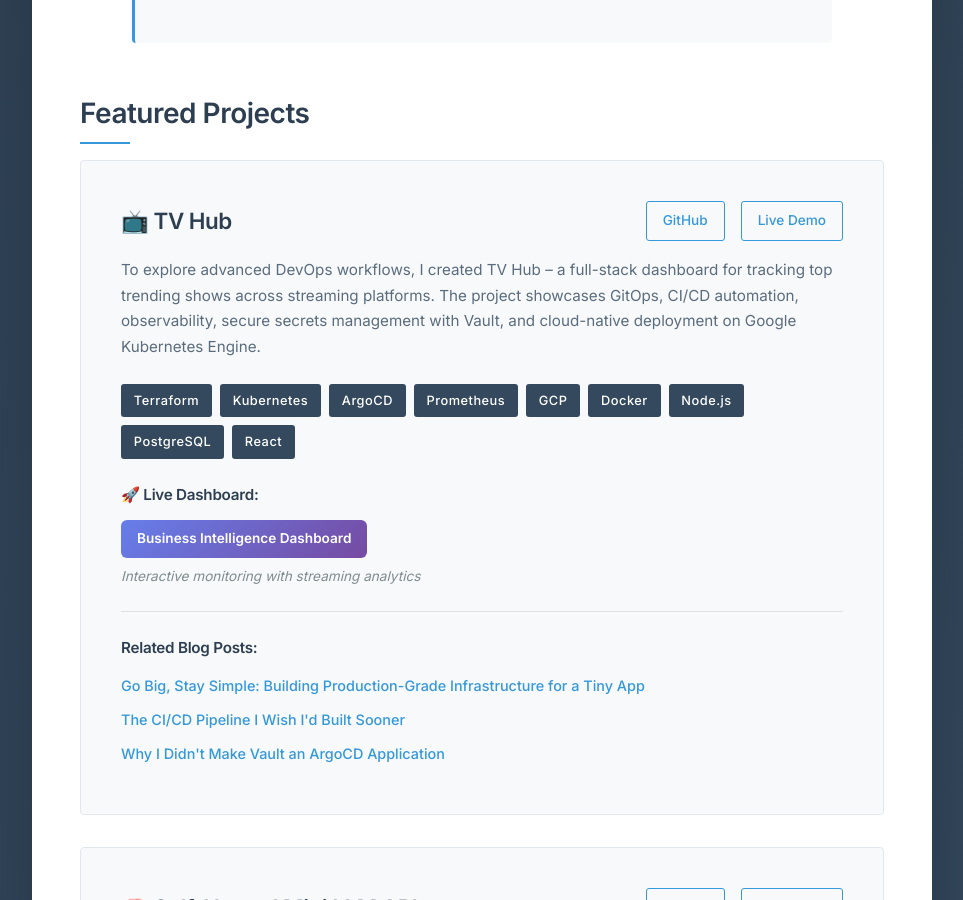
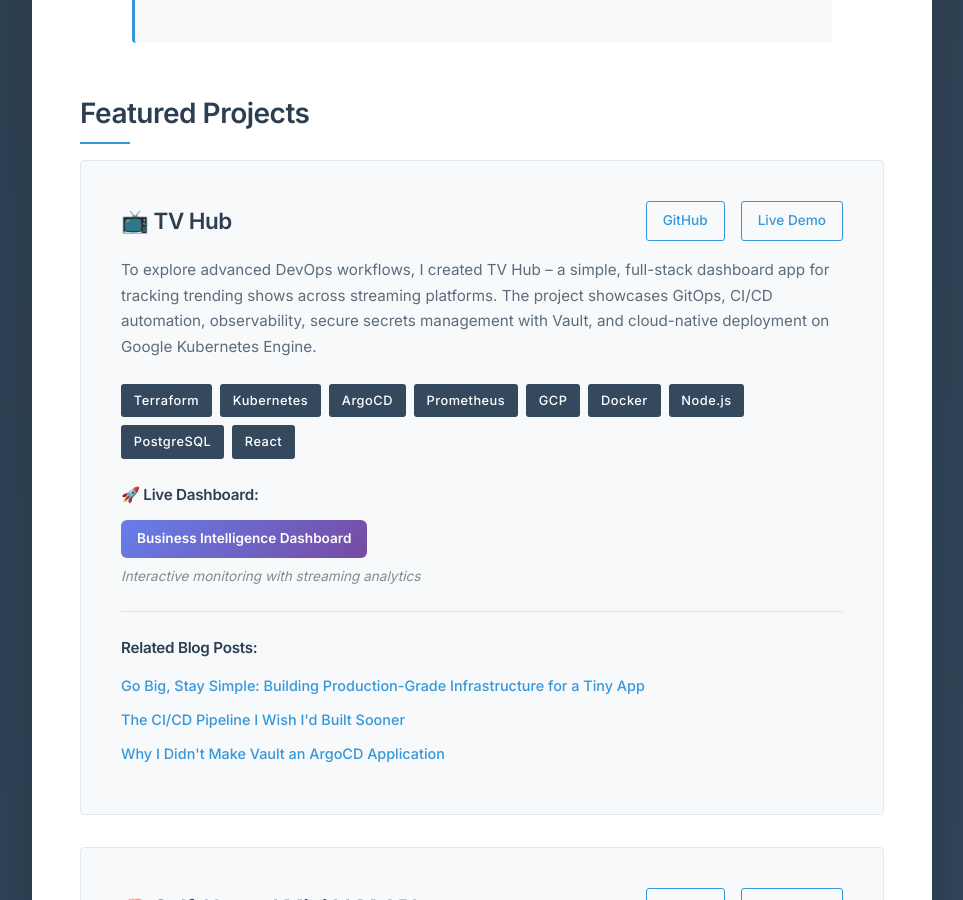
Before and after one commit to navillasa/navillasa.github.io, a Jekyll site: the page built from index.md, in a window 1280 px wide and 900 px high, scrolled down 727 px. Shown: the whole window, without its empty margins (158-1121 px from the left). Built offline with Jekyll 4.4.1, drawn with Linux system fonts in a browser that asks for light colours.

Commit message:
update project description

```diff
--- a/index.md
+++ b/index.md
@@ -50,7 +50,7 @@ title: "DevOps Engineer"
                 </div>
             </div>
             <p class="project-description">
-                To explore advanced DevOps workflows, I created TV Hub – a full-stack dashboard for tracking top trending shows across streaming platforms. The project showcases GitOps, CI/CD automation, observability, secure secrets management with Vault, and cloud-native deployment on Google Kubernetes Engine.
+                To explore advanced DevOps workflows, I created TV Hub – a simple, full-stack dashboard app for tracking trending shows across streaming platforms. The project showcases GitOps, CI/CD automation, observability, secure secrets management with Vault, and cloud-native deployment on Google Kubernetes Engine.
             </p>
             <div class="tech-stack">
                 <span class="tech-tag">Terraform</span>
```
